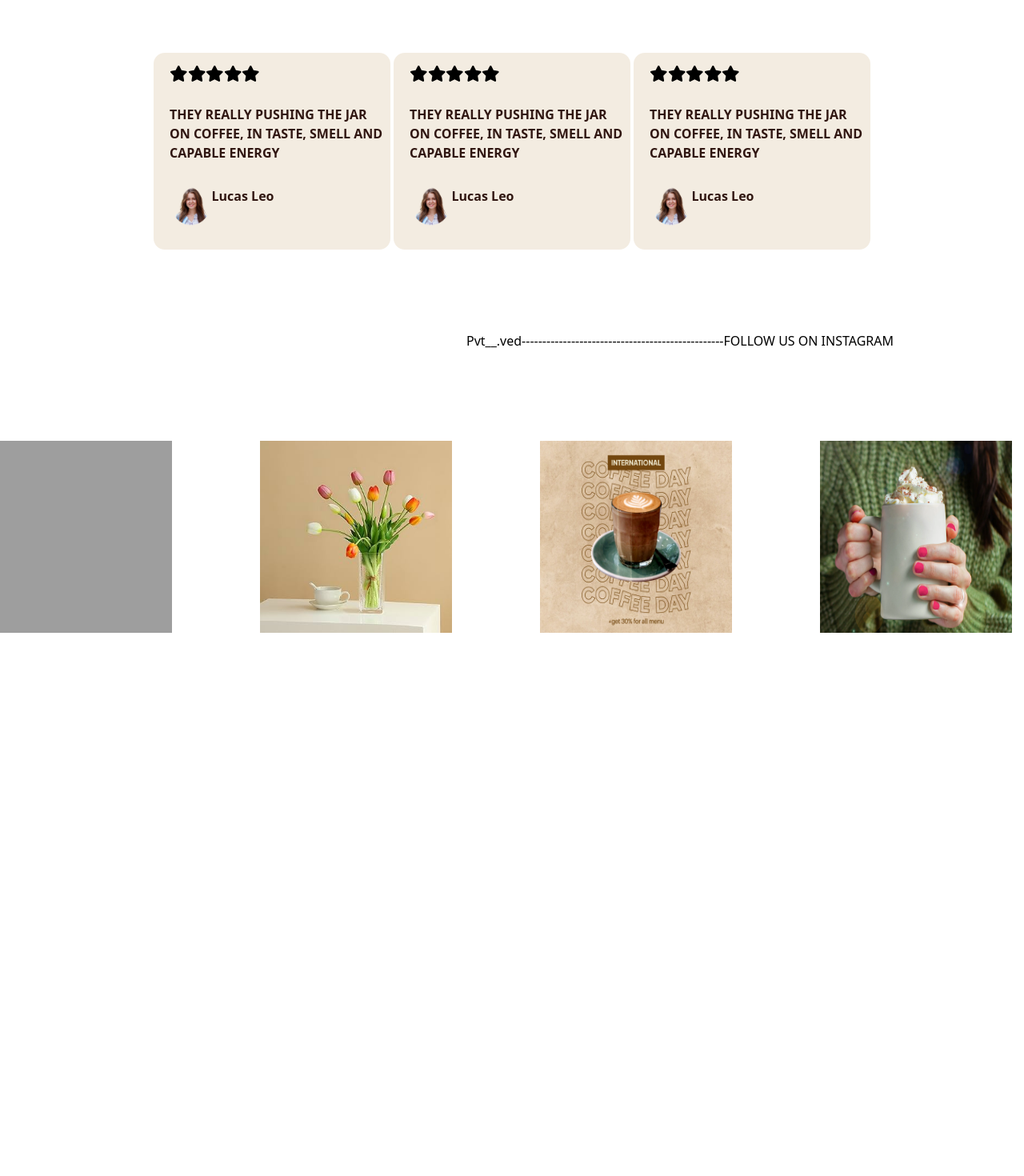
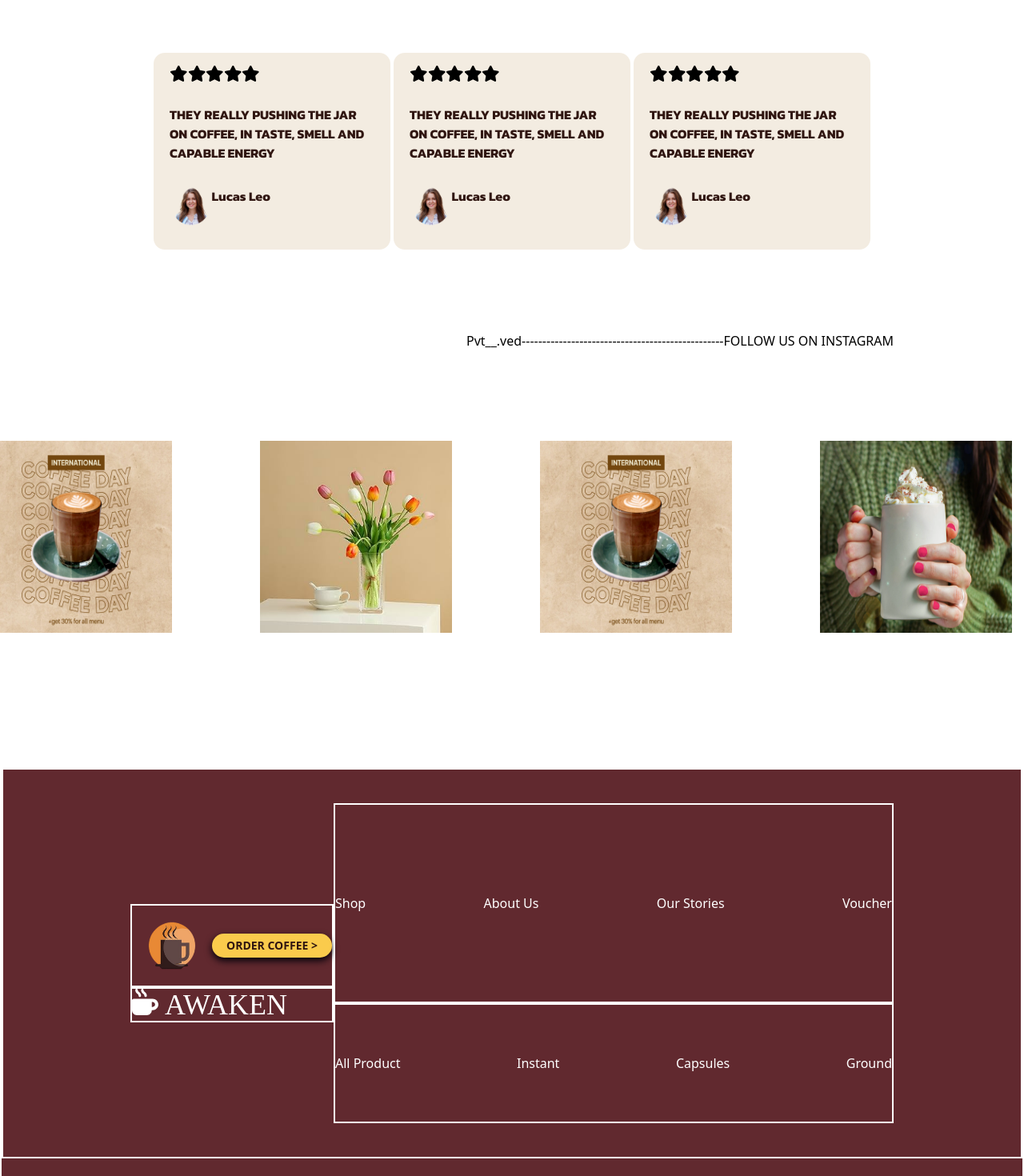
Before and after one commit to ANUSHKA-CHUTE/Coffee-Project, a React (Vite) app in the folder Eren/my-app/: page / in a window 1280 px wide. Shown: the part 3980-5450 px from the top of the page at 80% size. Before the commit the page ends 4938 px from the top, so only its background shows below. Built offline with nearby package versions, Linux system fonts and the light colour scheme; grey boxes are pictures that could not be loaded; a web font is replaced by a local one.

Commit message:
image loc isssue solve

```diff
--- a/Eren/my-app/src/App.jsx
+++ b/Eren/my-app/src/App.jsx
@@ -11,6 +11,7 @@
 import Collect from "./components/Collect"
 import Review from "./components/Review"
 import Image from "./components/Image"
+import Footer from "./components/Footer"
 const App = () => {
   return (
     <div>
@@ -25,6 +26,8 @@
       <Collect/>
       <Review/>
       <Image/>
+      <Footer
+      />
     </div>
   )
 }
--- a/Eren/my-app/src/components/Image.jsx
+++ b/Eren/my-app/src/components/Image.jsx
@@ -2,8 +2,8 @@
 import B90 from '../assets/B90.jpg'
 import B92 from '../assets/foot.jpg'
 import B91 from '../assets/foot.png'
-import B93 from '../assets/foot1.jpg'
-import B95 from '../assets/foot2.jpg'
+import B93 from '../assets/foot.jpg'
+import B95 from '../assets/foot.png'
 const Images = () => {
   return (
     <div className='grid h-[600px] w-full'>
--- a/Eren/my-app/src/index.css
+++ b/Eren/my-app/src/index.css
@@ -18,6 +18,9 @@
 .forr{
     font-family: "Sigmar", serif;
 
+}
+.lol{
+    font-family: "Kanit", sans-serif;
 }
 .foet{
     font-family: "Sigmar", serif;
```
